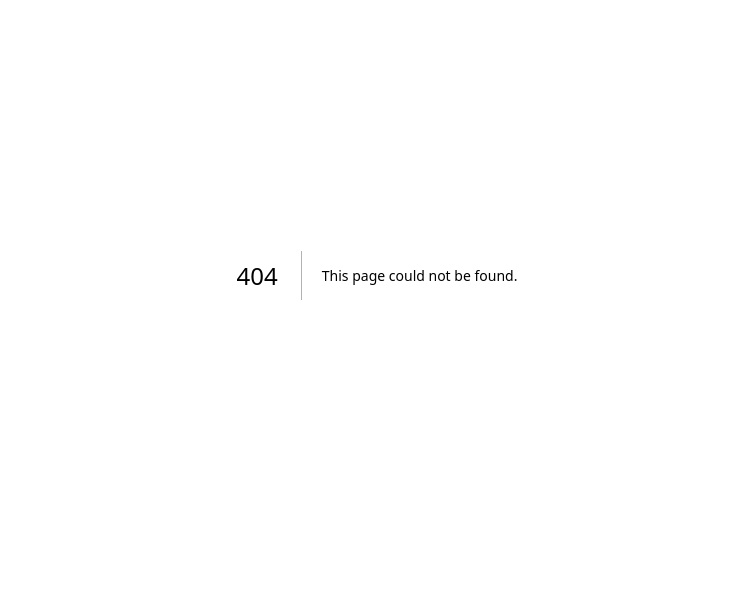
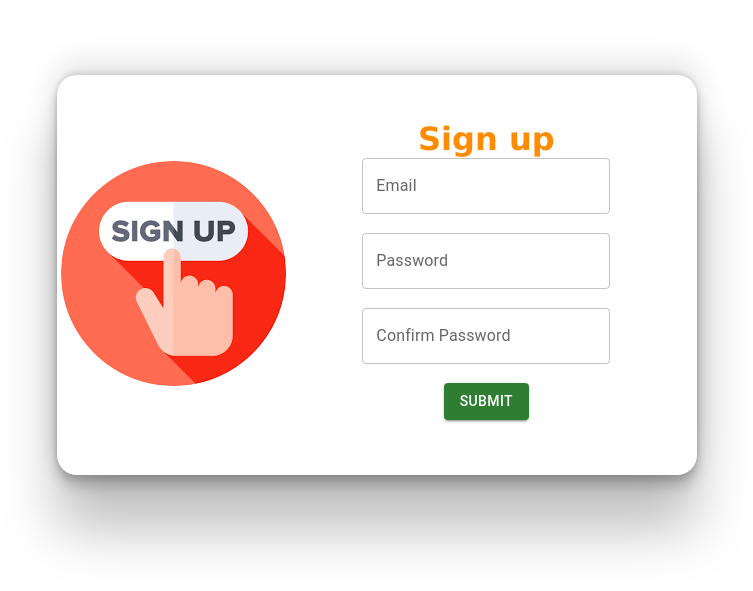
Before and after one commit to sayyedarib/DonorLink, a Next.js app in the folder client/: page /Signuppage in a window 1280 px wide. Before the commit this address had no page. Shown: the part 125-716 px from the top of the page, without its empty margins (263-1016 px from the left). Built offline with nearby package versions, Linux system fonts and the light colour scheme.

Commit message:
Signup page

```diff
--- a/client/components/Header.js
+++ b/client/components/Header.js
@@ -5,14 +5,14 @@ import styles from "../styles/components/header.module.css";
 const Header = () => {
   return (
     <>
-        <Navbar />
+      <Navbar />
       <header className={styles.header}>
         <div className={styles.content}>
-          <h1>Sharing love, spreading hope</h1>
+          <h1>Sharing Love,spreading hope</h1>
           <h2>Spreading hope can inspire others to persevere through difficult times and see the possibilities for a brighter future. Together, sharing love and spreading hope can help create a world where we can all thrive and live to our fullest potential.</h2>
           <div className={styles.btnDiv}>
 
-            <button>Donate</button>
+            <button >Donate</button>
             <button>Join Us</button>
           </div>
         </div>
--- /dev/null
+++ b/client/pages/Signuppage.js
@@ -0,0 +1,30 @@
+import React from 'react'
+import styles from "../styles/components/signuppage.module.css";
+import TextField from '@mui/material/TextField';
+import Button from '@mui/material/Button';
+const Signuppage = () => {
+  return (
+<>
+<div className={styles.container}>
+    <div>
+<img src="signup.png" alt="Image" style={{borderRadius:"110px"}}></img>
+</div>
+<div className={styles.formcontainer}>
+    <h1>Sign up</h1>
+<TextField id="outlined-basic" label="Email" variant="outlined" />
+<br></br>
+<TextField id="outlined-basic" label="Password" variant="outlined" />
+<br></br>
+<TextField id="outlined-basic" label="Confirm Password" variant="outlined" />
+<br></br>
+<Button variant="contained" color="success" href="#contained-buttons">
+        Submit
+      </Button>
+</div>
+</div>
+
+</>
+  )
+}
+
+export default Signuppage
--- a/client/pages/index.js
+++ b/client/pages/index.js
@@ -12,10 +12,20 @@ import Footer from "@/components/Footer";
 // const inter = Inter({ subsets: ["latin"] });
 
 export default function Home() {
-  return <><Header/>
+  return(
+   <>
+   <Head>
+   <link href="https://cdn.jsdelivr.net/npm/bootstrap@5.3.0-alpha1/dist/css/bootstrap.min.css" rel="stylesheet" integrity="sha384-GLhlTQ8iRABdZLl6O3oVMWSktQOp6b7In1Zl3/Jr59b6EGGoI1aFkw7cmDA6j6gD" crossorigin="anonymous"></link>
+   </Head>
+
+    <script src="https://cdn.jsdelivr.net/npm/@popperjs/core@2.11.6/dist/umd/popper.min.js" integrity="sha384-oBqDVmMz9ATKxIep9tiCxS/Z9fNfEXiDAYTujMAeBAsjFuCZSmKbSSUnQlmh/jp3" crossorigin="anonymous"></script>
+    <script src="https://cdn.jsdelivr.net/npm/bootstrap@5.3.0-alpha1/dist/js/bootstrap.min.js" integrity="sha384-mQ93GR66B00ZXjt0YO5KlohRA5SY2XofN4zfuZxLkoj1gXtW8ANNCe9d5Y3eG5eD" crossorigin="anonymous"></script>
+
+   <Header/>
   <Services/>
 <Volunteers/>
 <Organizations/>
 <Footer/>
-  </>;
+  </>
+  )
 }
--- /dev/null
+++ b/client/styles/components/signuppage.module.css
@@ -0,0 +1,35 @@
+.formcontainer{
+    background-color:white;
+    display: flex;
+    flex-wrap: wrap;
+    flex-direction: column;
+    align-items: center;
+    justify-content: center;
+    padding: 10px 10px 20px 20px;
+    margin-right: 20px;
+    border-radius: 20px;
+    width:30vw;
+
+}
+.container{
+    font-family:'Lucida Sans', 'Lucida Sans Regular', 'Lucida Grande', 'Lucida Sans Unicode', Geneva, Verdana, sans-serif;
+    height: 50vh;
+    background-color: white;
+    max-width: 50vw;
+    flex-wrap: wrap;
+    margin:auto;
+    display: flex;
+  margin-top:200px;
+    align-items: center;
+    justify-content: space-evenly;
+    border-radius: 20px;
+    box-shadow: rgba(0, 0, 0, 0.25) 0px 54px 55px, rgba(0, 0, 0, 0.12) 0px -12px 30px, rgba(0, 0, 0, 0.12) 0px 4px 6px, rgba(0, 0, 0, 0.17) 0px 12px 13px, rgba(0, 0, 0, 0.09) 0px -3px 5px;
+
+}
+.container:hover{
+    transform: scale(1.1);
+    transition-duration: 2s;
+}
+.formcontainer h1{
+    color:darkorange
+}
```
Also changed, not shown: client/components/Textfield.js (added, +18 -0 lines), client/package.json (+7 -1 lines), client/public/signup.png (added), 1 other file (tests, documents, lock files or other folders).
